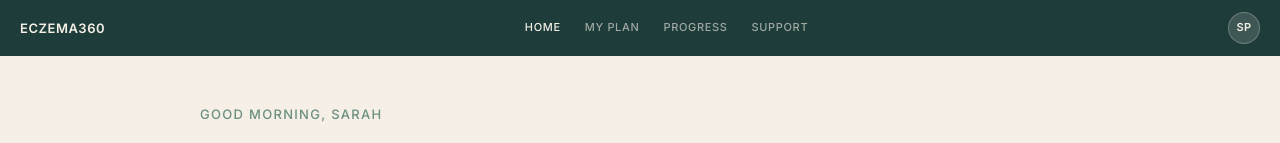
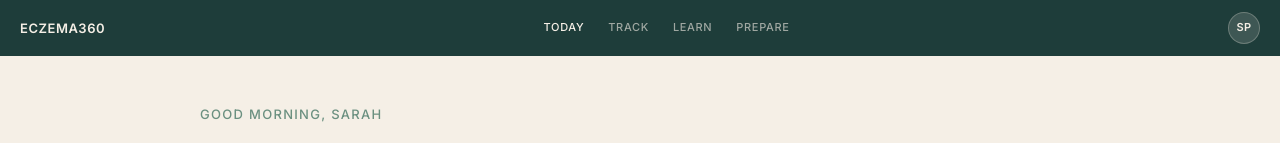
Before and after one commit to isramohamed-crypto/cardiometabolic-insights, a React (Vite) app: page / in a window 1280 px wide. Shown: the top 143 px of the page. Built offline with nearby package versions, Linux system fonts and the light colour scheme; a web font is replaced by a local one.

Commit message:
updated non-mobile menu items

```diff
--- a/src/components/Nav.jsx
+++ b/src/components/Nav.jsx
@@ -1,9 +1,9 @@
 import React, { useState } from 'react'
 
-const links = ['Home', 'My Plan', 'Progress', 'Support']
+const links = ['Today', 'Track', 'Learn', 'Prepare']
 
 export default function Nav() {
-  const [active, setActive] = useState('Home')
+  const [active, setActive] = useState('Today')
 
   return (
     <header className="nav">
```
